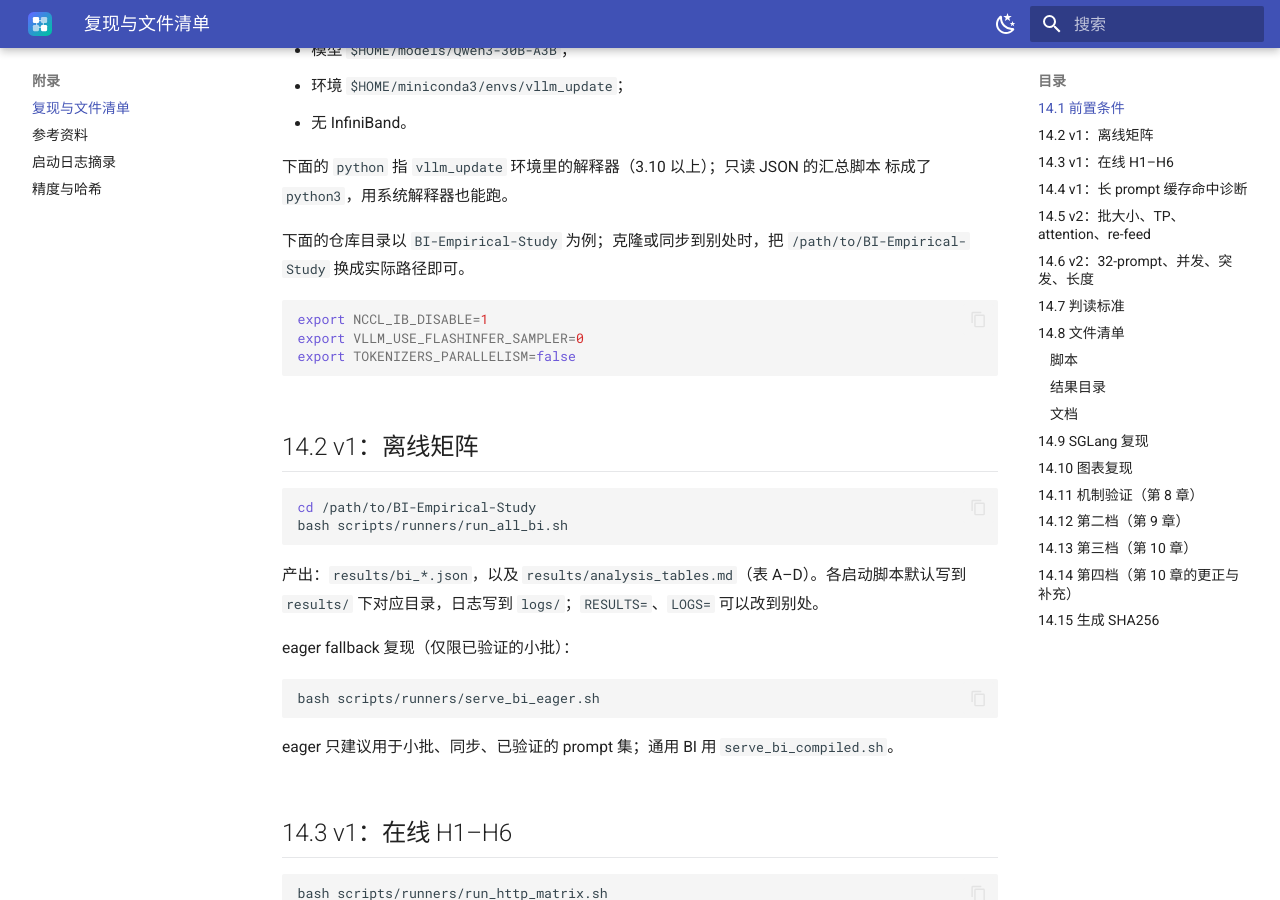
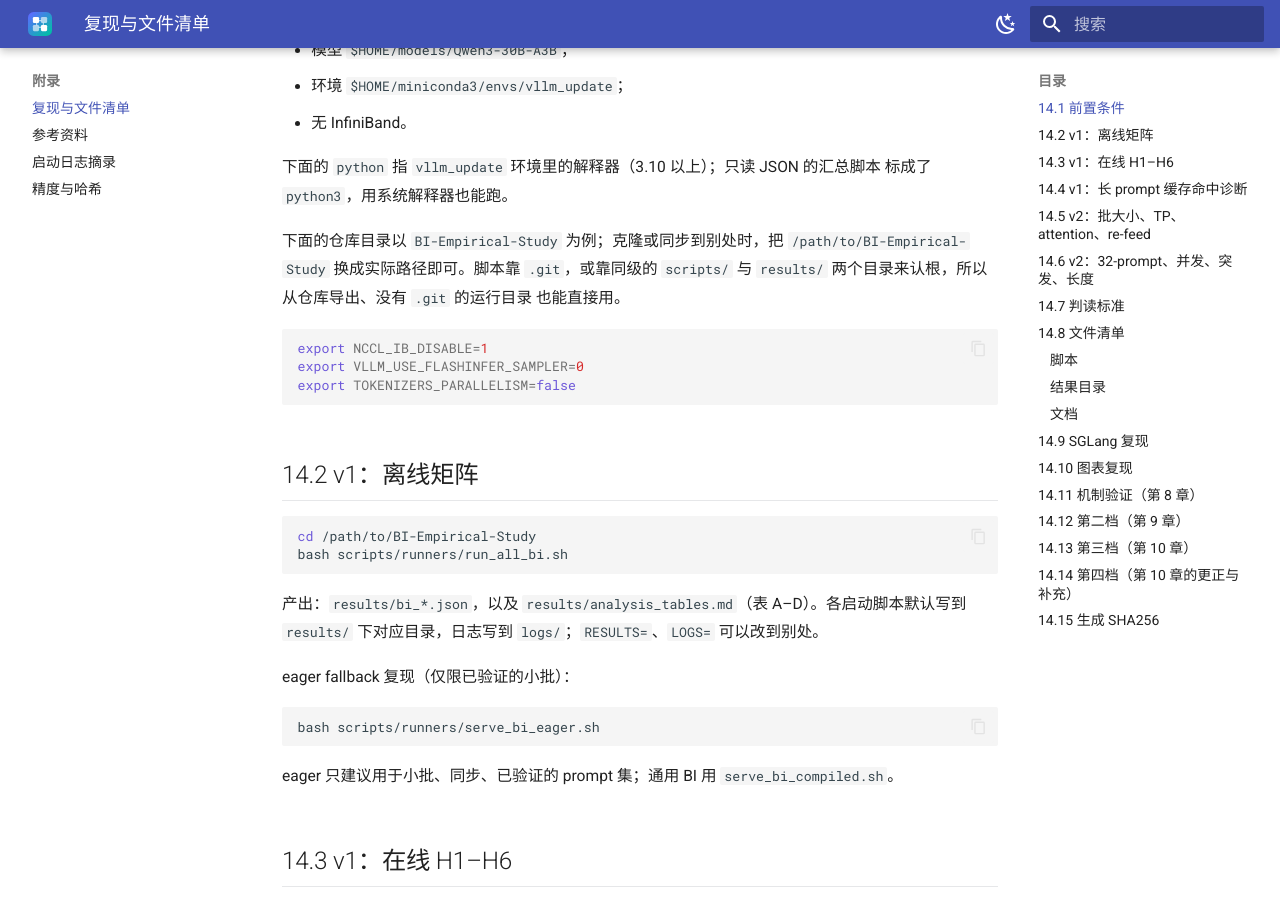
Before and after one commit to superdma/BI-Empirical-Study, an MkDocs documentation site: the page built from docs/14_reproduction.md, in a window 1280 px wide and 900 px high, scrolled down 336 px. Built offline with MkDocs 1.6.1 and Material for MkDocs 9.7.7, drawn with Linux system fonts in a browser that asks for light colours.

Commit message:
Say how the scripts find the repo root without .git

````diff
--- a/docs/14_reproduction.md
+++ b/docs/14_reproduction.md
@@ -12,7 +12,9 @@
 标成了 `python3`，用系统解释器也能跑。
 
 下面的仓库目录以 `BI-Empirical-Study` 为例；克隆或同步到别处时，把
-`/path/to/BI-Empirical-Study` 换成实际路径即可。
+`/path/to/BI-Empirical-Study` 换成实际路径即可。脚本靠 `.git`，或靠同级的
+`scripts/` 与 `results/` 两个目录来认根，所以从仓库导出、没有 `.git` 的运行目录
+也能直接用。
 
 ```bash
 export NCCL_IB_DISABLE=1
````
